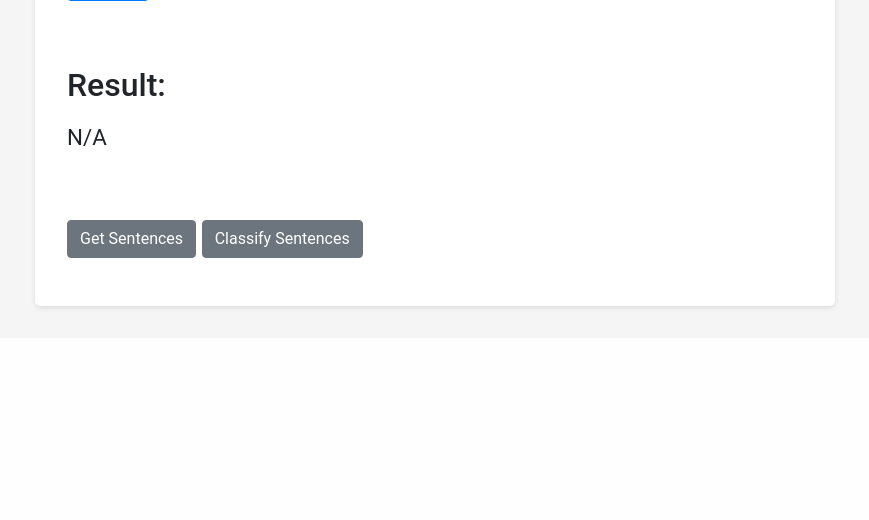
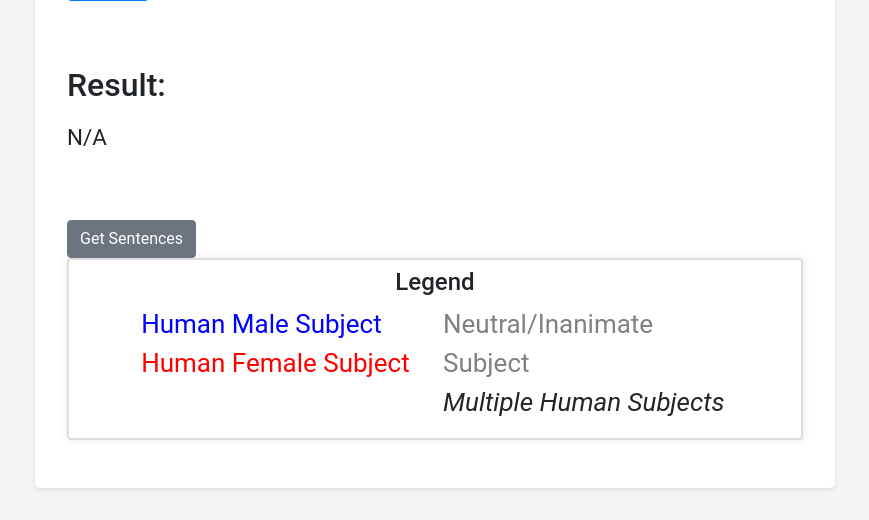
Before and after one commit to louispaulet/manalyzer, a FastAPI app: page / in a window 1280 px wide. Shown: the part 637-1157 px from the top of the page, without its empty margins (205-1074 px from the left). Before the commit the page ends 948 px from the top, so only its background shows below. Run offline with FastAPI, Linux system fonts and the light colour scheme; some libraries are stand-ins or nearby versions.

Commit message:
update style, add legend, hide second button, save models to model folder

```diff
--- a/docker-compose.yml
+++ b/docker-compose.yml
@@ -7,3 +7,4 @@ services:
       - "80:80"
     volumes:
       - "C:/Users/Louis Paulet/projets/femsaas-test/manalyzer:/app"
+      - ./models:/app/models
--- a/main.py
+++ b/main.py
@@ -4,13 +4,14 @@ from fastapi.templating import Jinja2Templates
 from fastapi.staticfiles import StaticFiles
 from pydantic import BaseModel
 from typing import List
-from transformers import pipeline, AutoTokenizer, AutoModelForTokenClassification
+from transformers import pipeline, AutoTokenizer, AutoModelForTokenClassification, AutoModelForSequenceClassification
 import logging
 import re
 from nltk.tokenize import sent_tokenize
 import nltk
 import pandas as pd
 from tqdm import tqdm
+import os
 tqdm.pandas()
 
 nltk.download("punkt")
@@ -43,6 +44,24 @@ class TextAnalysisResult(BaseModel):
 
 class Sentences(BaseModel):
     sentences: List[str]
+
+
+def load_model_and_tokenizer(model_name: str, model_dir: str):
+    model_path = os.path.join(model_dir, "pytorch_model.bin")
+    tokenizer_path = os.path.join(model_dir, "tokenizer.json")
+
+    if not (os.path.exists(model_path) and os.path.exists(tokenizer_path)):
+        print("Downloading model and tokenizer from Hugging Face...")
+        model = AutoModelForSequenceClassification.from_pretrained(model_name)
+        tokenizer = AutoTokenizer.from_pretrained(model_name)
+        model.save_pretrained(model_dir)
+        tokenizer.save_pretrained(model_dir)
+    else:
+        print("Loading model and tokenizer from local folder...")
+        model = AutoModelForSequenceClassification.from_pretrained(model_dir)
+        tokenizer = AutoTokenizer.from_pretrained(model_dir)
+
+    return model, tokenizer
 
 
 def count_gender_mentions(text: str) -> int:
@@ -113,7 +132,12 @@ async def text_to_sentences_endpoint(text_to_analyze: TextToAnalyze):
 from transformers import pipeline
 
 # Load the zero-shot classification pipeline
-classifier = pipeline("zero-shot-classification", model='facebook/bart-large-mnli', tokenizer='facebook/bart-large-mnli')
+# classifier = pipeline("zero-shot-classification", model='facebook/bart-large-mnli', tokenizer='facebook/bart-large-mnli')
+model_name = 'facebook/bart-large-mnli'
+model_dir = '/app/models'
+model, tokenizer = load_model_and_tokenizer(model_name, model_dir)
+classifier = pipeline("zero-shot-classification", model=model, tokenizer=tokenizer)
+
 
 
 # filter #1
--- a/static/css/main.css
+++ b/static/css/main.css
@@ -10,18 +10,51 @@
     color: gray;
 }
 
-.a-single-male-subject {
-    font-weight: bold;
-}
-
-.a-single-female-subject {
+.multiple-human-subjects {
     font-style: italic;
 }
 
-.multiple-human-subjects {
-    text-decoration: underline;
-}
+.legend-frame {
+    display: flex;
+    flex-direction: column;
+    justify-content: center;
+    align-items: center;
+    border: 2px solid #ddd;
+    border-radius: 4px;
+    padding: 8px;
+    background-color: #fff;
+    box-shadow: 0px 0px 8px 0px rgba(0,0,0,0.1);
+  }
 
+  h4 {
+    margin-top: 0;
+  }
+
+  .legend-content {
+    display: flex;
+    flex-wrap: wrap;
+  }
+
+  .legend-column {
+    flex: 1;
+    padding: 0 8px;
+    margin-bottom: 8px;
+  }
+
+  .legend-column p {
+    margin: 0;
+    display: flex;
+    align-items: center;
+    font-size: 26px;
+  }
+
+  .legend-column p span {
+    display: inline-block;
+    height: 8px;
+    width: 8px;
+    margin-right: 8px;
+    border-radius: 50%;
+  }
 
 body {
     font-family: "Roboto", sans-serif;
--- a/templates/index.html
+++ b/templates/index.html
@@ -25,7 +25,24 @@
             <p id="result">N/A</p>
             <br>
             <button id="sentences-button" class="btn btn-secondary">Get Sentences</button>
-            <button id="classify-button" class="btn btn-secondary">Classify Sentences</button>
+            <!-- <button id="classify-button" class="btn btn-secondary">Classify Sentences</button> -->
+            <button id="classify-button" class="btn btn-secondary" style="display: none;">Classify Sentences</button>
+            <br>
+            <div class="legend-frame">
+                <h4>Legend</h4>
+                <div class="legend-content">
+                    <div class="legend-column">
+                        <p class="human-male-subject"> Human Male Subject </p>
+                        <p class="human-female-subject"> Human Female Subject </p>
+                    </div>
+                    <div class="legend-column">
+                        <p class="neutral-or-inanimate-subject"> Neutral/Inanimate Subject </p>
+                        <p class="multiple-human-subjects"> Multiple Human Subjects </p>
+                    </div>
+                </div>
+            </div>
+
+
             <ul id="sentences-list"></ul>
         </div>
     </div>
@@ -129,15 +146,15 @@
             sentenceList = data.sentence_list;
             sentencesList.innerHTML = ""; // Clear previous content
             sentencesList.innerHTML = sentenceList.map((sentence) => `<li id="${hashString(sentence)}">${sentence}</li>`).join("");
+
+            // Call the classifySentencesAndUpdate() function directly
+            await classifySentencesAndUpdate(sentenceList);
         } else {
             sentencesList.innerHTML = "Error: Unable to process the request";
         }
     });
 
-    classifyButton.addEventListener("click", async (event) => {
-        event.preventDefault();
-        await classifySentencesAndUpdate(sentenceList);
-    });
+
 
 </script>
 </body>
```
Also changed, not shown: 2 other files.
